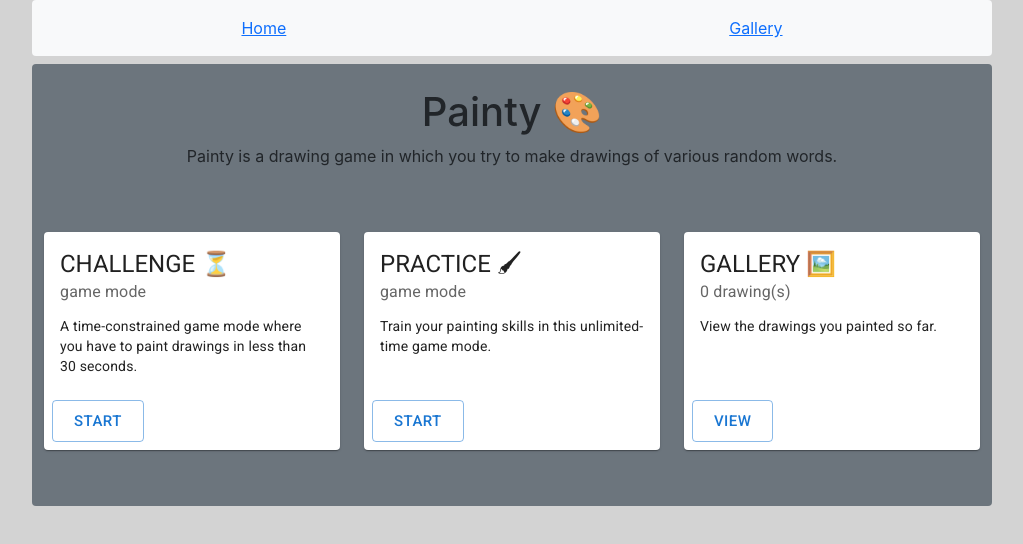
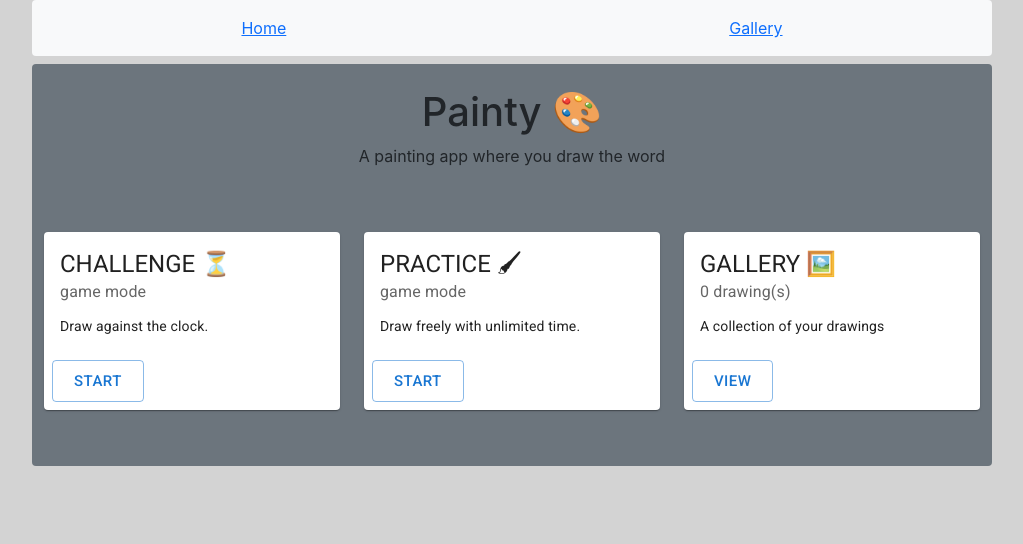
Before and after one commit to SilviuIordache/Painty, a React (Create React App) app: page / in a window 1280 px wide. Shown: the top 544 px of the page, without its empty margins (128-1151 px from the left). Built offline with nearby package versions, Linux system fonts and the light colour scheme; a web font is replaced by a local one.

Commit message:
Simplify texts

```diff
--- a/src/components/MainMenu/MainMenu.js
+++ b/src/components/MainMenu/MainMenu.js
@@ -18,7 +18,7 @@ export default function MainMenu() {
     <div className="row bg-secondary rounded pt-4 pb-5">
       <div className="col-12 mb-5">
         <h1>Painty 🎨</h1>
-        <p>Painty is a drawing game in which you try to make drawings of various random words.</p>
+        <p>A painting app where you draw the word</p>
       </div>
       <div className="container">
         <div className="row">
@@ -26,7 +26,7 @@ export default function MainMenu() {
             <BasicCard
               title={"CHALLENGE ⏳"}
               subTitle={"game mode"}
-              description={"A time-constrained game mode where you have to paint drawings in less than 30 seconds."}
+              description={"Draw against the clock."}
               buttonCallback={() => {navigate('/draw/challenge')}}
               buttonText={"START"}
             />
@@ -35,7 +35,7 @@ export default function MainMenu() {
             <BasicCard
               title={"PRACTICE 🖌"}
               subTitle={"game mode"}
-              description={"Train your painting skills in this unlimited-time game mode."}
+              description={"Draw freely with unlimited time."}
               buttonCallback={() => {navigate('/draw/practice')}}
               buttonText={"START"}
             />
@@ -44,7 +44,7 @@ export default function MainMenu() {
             <BasicCard
               title={"GALLERY 🖼️"}
               subTitle={getDrawingsNumber() + ' drawing(s)'}
-              description={"View the drawings you painted so far."}
+              description={"A collection of your drawings"}
               buttonCallback={() => {navigate('/gallery')}}
               buttonText={"VIEW"}
             />
```
